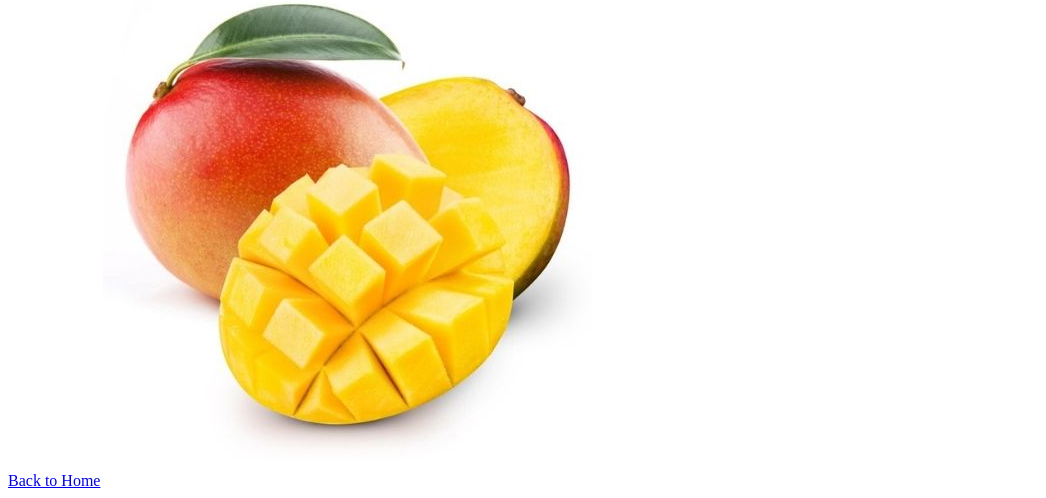
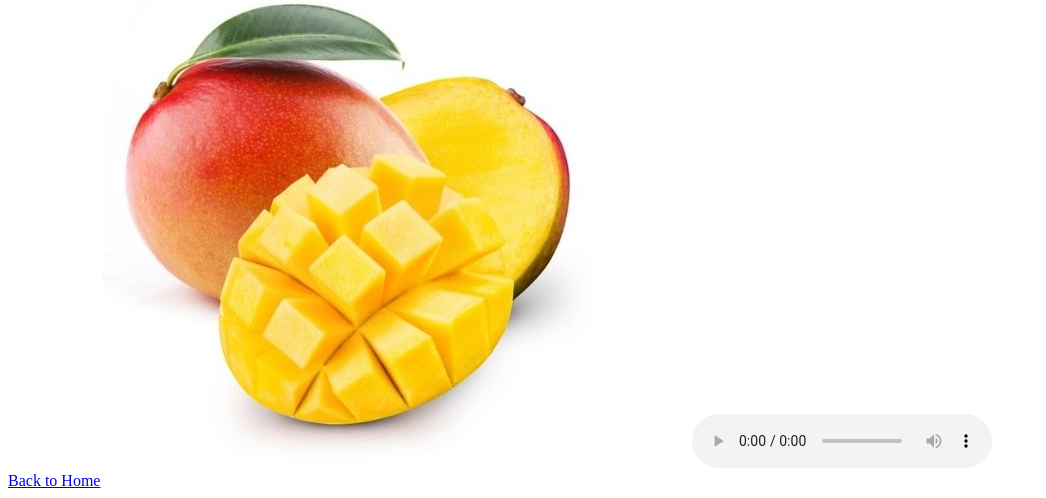
Before and after one commit to qButBetter/basic-web-pages, a plain HTML site: page mango.html in a window 1280 px wide. Shown: the part 3560-4058 px from the top of the page, without its empty margins (0-1046 px from the left). Drawn offline with Linux system fonts and the light colour scheme.

Commit message:
added mango sound and picture

```diff
--- a/mango.html
+++ b/mango.html
@@ -29,6 +29,8 @@
 <img src="download.jfif" alt="Thousand Yard Stare">
 <img src="Mango.jpg" alt="Mango">
 
+<audio controls autoplay loop src="mango-sound.mp3"></audio>
+
 <br><a href="index.html">Back to Home</a>
 
 </body>
```
Also changed, not shown: 1 other file.
